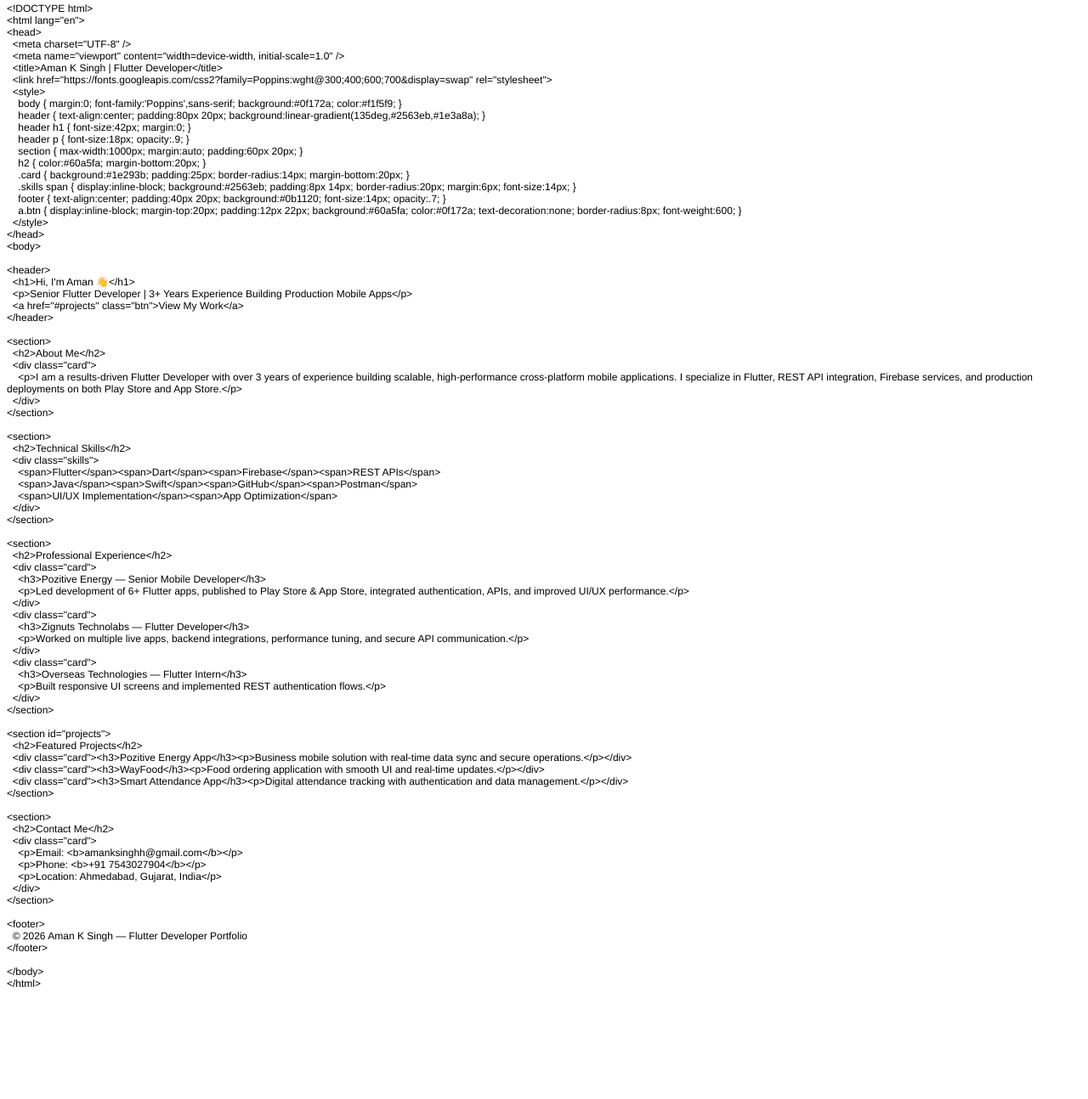
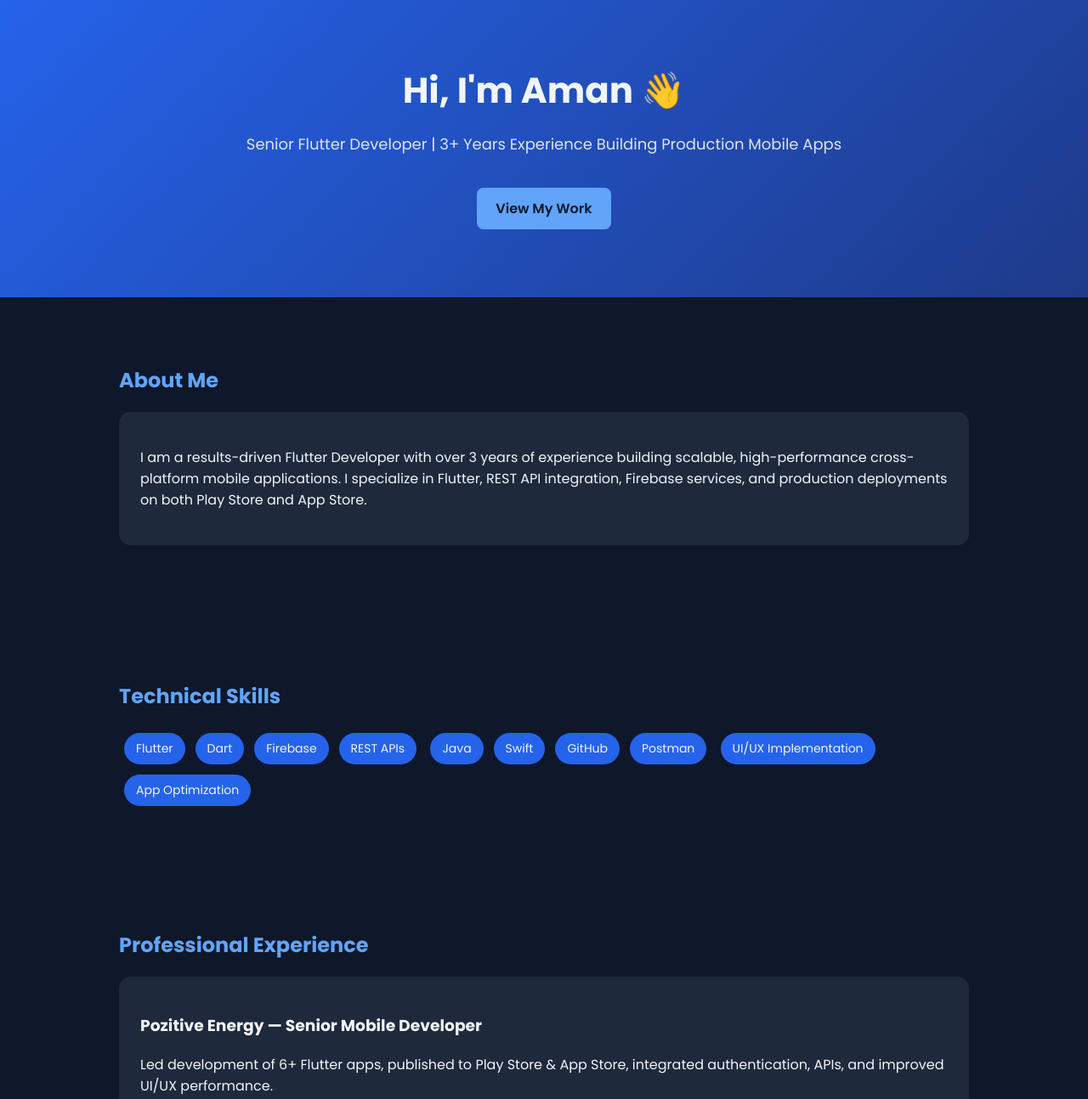
Before and after one commit to amanksinghh/amanksinghh, a plain HTML site: page index.html in a window 1280 px wide. Shown: the part 5-1299 px from the top of the page at 85% size. Before the commit the page ends 1178 px from the top, so only its background shows below. Drawn offline with Linux system fonts and the light colour scheme.

Commit message:
Update index.html

```diff
--- a/index.html
+++ b/index.html
@@ -1,98 +1,82 @@
-<!DOCTYPE html PUBLIC "-//W3C//DTD HTML 4.01//EN" "http://www.w3.org/TR/html4/strict.dtd">
-<html>
+<!DOCTYPE html>
+<html lang="en">
 <head>
-  <meta http-equiv="Content-Type" content="text/html; charset=utf-8">
-  <meta http-equiv="Content-Style-Type" content="text/css">
-  <title></title>
-  <meta name="Generator" content="Cocoa HTML Writer">
-  <meta name="CocoaVersion" content="2685.2">
-  <style type="text/css">
-    p.p1 {margin: 0.0px 0.0px 0.0px 0.0px; font: 12.0px Helvetica}
-    p.p2 {margin: 0.0px 0.0px 0.0px 0.0px; font: 12.0px Helvetica; min-height: 14.0px}
+  <meta charset="UTF-8" />
+  <meta name="viewport" content="width=device-width, initial-scale=1.0" />
+  <title>Aman K Singh | Flutter Developer</title>
+  <link href="https://fonts.googleapis.com/css2?family=Poppins:wght@300;400;600;700&display=swap" rel="stylesheet">
+  <style>
+    body { margin:0; font-family:'Poppins',sans-serif; background:#0f172a; color:#f1f5f9; }
+    header { text-align:center; padding:80px 20px; background:linear-gradient(135deg,#2563eb,#1e3a8a); }
+    header h1 { font-size:42px; margin:0; }
+    header p { font-size:18px; opacity:.9; }
+    section { max-width:1000px; margin:auto; padding:60px 20px; }
+    h2 { color:#60a5fa; margin-bottom:20px; }
+    .card { background:#1e293b; padding:25px; border-radius:14px; margin-bottom:20px; }
+    .skills span { display:inline-block; background:#2563eb; padding:8px 14px; border-radius:20px; margin:6px; font-size:14px; }
+    footer { text-align:center; padding:40px 20px; background:#0b1120; font-size:14px; opacity:.7; }
+    a.btn { display:inline-block; margin-top:20px; padding:12px 22px; background:#60a5fa; color:#0f172a; text-decoration:none; border-radius:8px; font-weight:600; }
   </style>
 </head>
 <body>
-<p class="p1">&lt;!DOCTYPE html&gt;</p>
-<p class="p1">&lt;html lang="en"&gt;</p>
-<p class="p1">&lt;head&gt;</p>
-<p class="p1"><span class="Apple-converted-space">  </span>&lt;meta charset="UTF-8" /&gt;</p>
-<p class="p1"><span class="Apple-converted-space">  </span>&lt;meta name="viewport" content="width=device-width, initial-scale=1.0" /&gt;</p>
-<p class="p1"><span class="Apple-converted-space">  </span>&lt;title&gt;Aman K Singh | Flutter Developer&lt;/title&gt;</p>
-<p class="p1"><span class="Apple-converted-space">  </span>&lt;link href="https://fonts.googleapis.com/css2?family=Poppins:wght@300;400;600;700&amp;display=swap" rel="stylesheet"&gt;</p>
-<p class="p1"><span class="Apple-converted-space">  </span>&lt;style&gt;</p>
-<p class="p1"><span class="Apple-converted-space">    </span>body { margin:0; font-family:'Poppins',sans-serif; background:#0f172a; color:#f1f5f9; }</p>
-<p class="p1"><span class="Apple-converted-space">    </span>header { text-align:center; padding:80px 20px; background:linear-gradient(135deg,#2563eb,#1e3a8a); }</p>
-<p class="p1"><span class="Apple-converted-space">    </span>header h1 { font-size:42px; margin:0; }</p>
-<p class="p1"><span class="Apple-converted-space">    </span>header p { font-size:18px; opacity:.9; }</p>
-<p class="p1"><span class="Apple-converted-space">    </span>section { max-width:1000px; margin:auto; padding:60px 20px; }</p>
-<p class="p1"><span class="Apple-converted-space">    </span>h2 { color:#60a5fa; margin-bottom:20px; }</p>
-<p class="p1"><span class="Apple-converted-space">    </span>.card { background:#1e293b; padding:25px; border-radius:14px; margin-bottom:20px; }</p>
-<p class="p1"><span class="Apple-converted-space">    </span>.skills span { display:inline-block; background:#2563eb; padding:8px 14px; border-radius:20px; margin:6px; font-size:14px; }</p>
-<p class="p1"><span class="Apple-converted-space">    </span>footer { text-align:center; padding:40px 20px; background:#0b1120; font-size:14px; opacity:.7; }</p>
-<p class="p1"><span class="Apple-converted-space">    </span>a.btn { display:inline-block; margin-top:20px; padding:12px 22px; background:#60a5fa; color:#0f172a; text-decoration:none; border-radius:8px; font-weight:600; }</p>
-<p class="p1"><span class="Apple-converted-space">  </span>&lt;/style&gt;</p>
-<p class="p1">&lt;/head&gt;</p>
-<p class="p1">&lt;body&gt;</p>
-<p class="p2"><br></p>
-<p class="p1">&lt;header&gt;</p>
-<p class="p1"><span class="Apple-converted-space">  </span>&lt;h1&gt;Hi, I'm Aman 👋&lt;/h1&gt;</p>
-<p class="p1"><span class="Apple-converted-space">  </span>&lt;p&gt;Senior Flutter Developer | 3+ Years Experience Building Production Mobile Apps&lt;/p&gt;</p>
-<p class="p1"><span class="Apple-converted-space">  </span>&lt;a href="#projects" class="btn"&gt;View My Work&lt;/a&gt;</p>
-<p class="p1">&lt;/header&gt;</p>
-<p class="p2"><br></p>
-<p class="p1">&lt;section&gt;</p>
-<p class="p1"><span class="Apple-converted-space">  </span>&lt;h2&gt;About Me&lt;/h2&gt;</p>
-<p class="p1"><span class="Apple-converted-space">  </span>&lt;div class="card"&gt;</p>
-<p class="p1"><span class="Apple-converted-space">    </span>&lt;p&gt;I am a results-driven Flutter Developer with over 3 years of experience building scalable, high-performance cross-platform mobile applications. I specialize in Flutter, REST API integration, Firebase services, and production deployments on both Play Store and App Store.&lt;/p&gt;</p>
-<p class="p1"><span class="Apple-converted-space">  </span>&lt;/div&gt;</p>
-<p class="p1">&lt;/section&gt;</p>
-<p class="p2"><br></p>
-<p class="p1">&lt;section&gt;</p>
-<p class="p1"><span class="Apple-converted-space">  </span>&lt;h2&gt;Technical Skills&lt;/h2&gt;</p>
-<p class="p1"><span class="Apple-converted-space">  </span>&lt;div class="skills"&gt;</p>
-<p class="p1"><span class="Apple-converted-space">    </span>&lt;span&gt;Flutter&lt;/span&gt;&lt;span&gt;Dart&lt;/span&gt;&lt;span&gt;Firebase&lt;/span&gt;&lt;span&gt;REST APIs&lt;/span&gt;</p>
-<p class="p1"><span class="Apple-converted-space">    </span>&lt;span&gt;Java&lt;/span&gt;&lt;span&gt;Swift&lt;/span&gt;&lt;span&gt;GitHub&lt;/span&gt;&lt;span&gt;Postman&lt;/span&gt;</p>
-<p class="p1"><span class="Apple-converted-space">    </span>&lt;span&gt;UI/UX Implementation&lt;/span&gt;&lt;span&gt;App Optimization&lt;/span&gt;</p>
-<p class="p1"><span class="Apple-converted-space">  </span>&lt;/div&gt;</p>
-<p class="p1">&lt;/section&gt;</p>
-<p class="p2"><br></p>
-<p class="p1">&lt;section&gt;</p>
-<p class="p1"><span class="Apple-converted-space">  </span>&lt;h2&gt;Professional Experience&lt;/h2&gt;</p>
-<p class="p1"><span class="Apple-converted-space">  </span>&lt;div class="card"&gt;</p>
-<p class="p1"><span class="Apple-converted-space">    </span>&lt;h3&gt;Pozitive Energy — Senior Mobile Developer&lt;/h3&gt;</p>
-<p class="p1"><span class="Apple-converted-space">    </span>&lt;p&gt;Led development of 6+ Flutter apps, published to Play Store &amp; App Store, integrated authentication, APIs, and improved UI/UX performance.&lt;/p&gt;</p>
-<p class="p1"><span class="Apple-converted-space">  </span>&lt;/div&gt;</p>
-<p class="p1"><span class="Apple-converted-space">  </span>&lt;div class="card"&gt;</p>
-<p class="p1"><span class="Apple-converted-space">    </span>&lt;h3&gt;Zignuts Technolabs — Flutter Developer&lt;/h3&gt;</p>
-<p class="p1"><span class="Apple-converted-space">    </span>&lt;p&gt;Worked on multiple live apps, backend integrations, performance tuning, and secure API communication.&lt;/p&gt;</p>
-<p class="p1"><span class="Apple-converted-space">  </span>&lt;/div&gt;</p>
-<p class="p1"><span class="Apple-converted-space">  </span>&lt;div class="card"&gt;</p>
-<p class="p1"><span class="Apple-converted-space">    </span>&lt;h3&gt;Overseas Technologies — Flutter Intern&lt;/h3&gt;</p>
-<p class="p1"><span class="Apple-converted-space">    </span>&lt;p&gt;Built responsive UI screens and implemented REST authentication flows.&lt;/p&gt;</p>
-<p class="p1"><span class="Apple-converted-space">  </span>&lt;/div&gt;</p>
-<p class="p1">&lt;/section&gt;</p>
-<p class="p2"><br></p>
-<p class="p1">&lt;section id="projects"&gt;</p>
-<p class="p1"><span class="Apple-converted-space">  </span>&lt;h2&gt;Featured Projects&lt;/h2&gt;</p>
-<p class="p1"><span class="Apple-converted-space">  </span>&lt;div class="card"&gt;&lt;h3&gt;Pozitive Energy App&lt;/h3&gt;&lt;p&gt;Business mobile solution with real-time data sync and secure operations.&lt;/p&gt;&lt;/div&gt;</p>
-<p class="p1"><span class="Apple-converted-space">  </span>&lt;div class="card"&gt;&lt;h3&gt;WayFood&lt;/h3&gt;&lt;p&gt;Food ordering application with smooth UI and real-time updates.&lt;/p&gt;&lt;/div&gt;</p>
-<p class="p1"><span class="Apple-converted-space">  </span>&lt;div class="card"&gt;&lt;h3&gt;Smart Attendance App&lt;/h3&gt;&lt;p&gt;Digital attendance tracking with authentication and data management.&lt;/p&gt;&lt;/div&gt;</p>
-<p class="p1">&lt;/section&gt;</p>
-<p class="p2"><br></p>
-<p class="p1">&lt;section&gt;</p>
-<p class="p1"><span class="Apple-converted-space">  </span>&lt;h2&gt;Contact Me&lt;/h2&gt;</p>
-<p class="p1"><span class="Apple-converted-space">  </span>&lt;div class="card"&gt;</p>
-<p class="p1"><span class="Apple-converted-space">    </span>&lt;p&gt;Email: &lt;b&gt;amanksinghh@gmail.com&lt;/b&gt;&lt;/p&gt;</p>
-<p class="p1"><span class="Apple-converted-space">    </span>&lt;p&gt;Phone: &lt;b&gt;+91 7543027904&lt;/b&gt;&lt;/p&gt;</p>
-<p class="p1"><span class="Apple-converted-space">    </span>&lt;p&gt;Location: Ahmedabad, Gujarat, India&lt;/p&gt;</p>
-<p class="p1"><span class="Apple-converted-space">  </span>&lt;/div&gt;</p>
-<p class="p1">&lt;/section&gt;</p>
-<p class="p2"><br></p>
-<p class="p1">&lt;footer&gt;</p>
-<p class="p1"><span class="Apple-converted-space">  </span>© 2026 Aman K Singh — Flutter Developer Portfolio</p>
-<p class="p1">&lt;/footer&gt;</p>
-<p class="p2"><br></p>
-<p class="p1">&lt;/body&gt;</p>
-<p class="p1">&lt;/html&gt;</p>
+
+<header>
+  <h1>Hi, I'm Aman 👋</h1>
+  <p>Senior Flutter Developer | 3+ Years Experience Building Production Mobile Apps</p>
+  <a href="#projects" class="btn">View My Work</a>
+</header>
+
+<section>
+  <h2>About Me</h2>
+  <div class="card">
+    <p>I am a results-driven Flutter Developer with over 3 years of experience building scalable, high-performance cross-platform mobile applications. I specialize in Flutter, REST API integration, Firebase services, and production deployments on both Play Store and App Store.</p>
+  </div>
+</section>
+
+<section>
+  <h2>Technical Skills</h2>
+  <div class="skills">
+    <span>Flutter</span><span>Dart</span><span>Firebase</span><span>REST APIs</span>
+    <span>Java</span><span>Swift</span><span>GitHub</span><span>Postman</span>
+    <span>UI/UX Implementation</span><span>App Optimization</span>
+  </div>
+</section>
+
+<section>
+  <h2>Professional Experience</h2>
+  <div class="card">
+    <h3>Pozitive Energy — Senior Mobile Developer</h3>
+    <p>Led development of 6+ Flutter apps, published to Play Store & App Store, integrated authentication, APIs, and improved UI/UX performance.</p>
+  </div>
+  <div class="card">
+    <h3>Zignuts Technolabs — Flutter Developer</h3>
+    <p>Worked on multiple live apps, backend integrations, performance tuning, and secure API communication.</p>
+  </div>
+  <div class="card">
+    <h3>Overseas Technologies — Flutter Intern</h3>
+    <p>Built responsive UI screens and implemented REST authentication flows.</p>
+  </div>
+</section>
+
+<section id="projects">
+  <h2>Featured Projects</h2>
+  <div class="card"><h3>Pozitive Energy App</h3><p>Business mobile solution with real-time data sync and secure operations.</p></div>
+  <div class="card"><h3>WayFood</h3><p>Food ordering application with smooth UI and real-time updates.</p></div>
+  <div class="card"><h3>Smart Attendance App</h3><p>Digital attendance tracking with authentication and data management.</p></div>
+</section>
+
+<section>
+  <h2>Contact Me</h2>
+  <div class="card">
+    <p>Email: <b>amanksinghh@gmail.com</b></p>
+    <p>Phone: <b>+91 7543027904</b></p>
+    <p>Location: Ahmedabad, Gujarat, India</p>
+  </div>
+</section>
+
+<footer>
+  © 2026 Aman K Singh — Flutter Developer Portfolio
+</footer>
+
 </body>
 </html>
```
